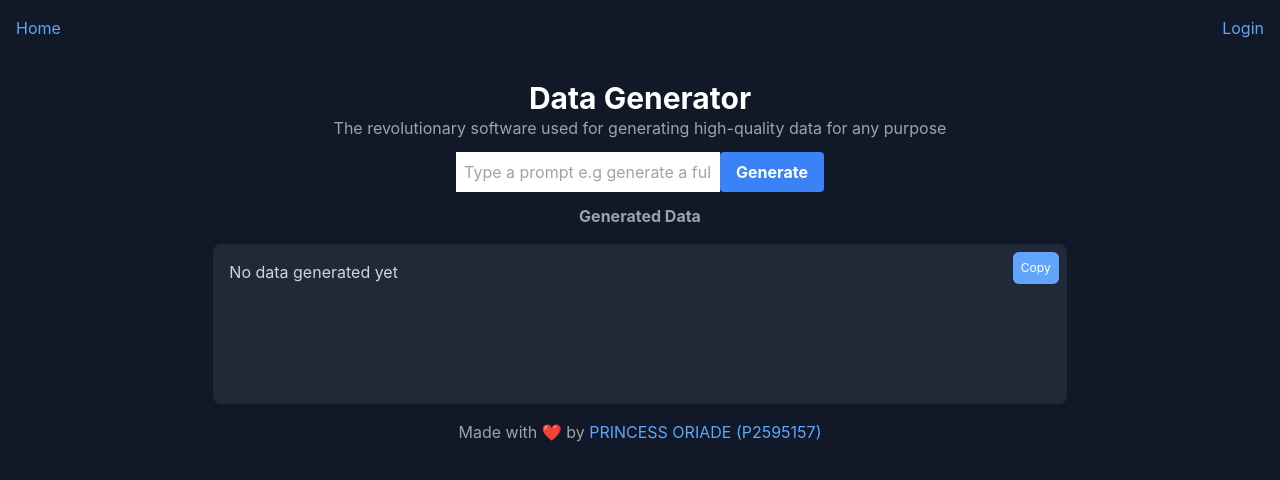
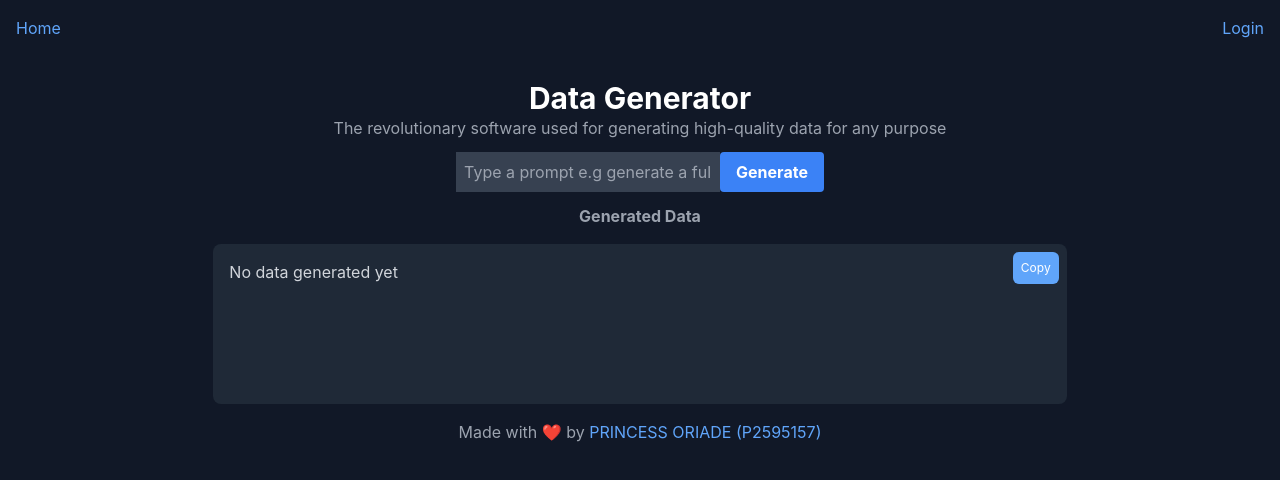
Before and after one commit to litmus-zhang/datagen-client, a Next.js app: page / in a window 1280 px wide. Shown: the top 480 px of the page. Built offline with nearby package versions, Linux system fonts and the light colour scheme.

Commit message:
updated index.ts

```diff
--- a/pages/index.tsx
+++ b/pages/index.tsx
@@ -67,13 +67,13 @@ export default function Home() {
             type="text"
             value={input}
             onChange={(e) => setInput(e.target.value)}
-            className="p-2 outline-none focus:text-black"
+            className="p-2 outline-none text-white bg-gray-700"
             placeholder="Type a prompt e.g generate a full user details for signup"
           />
           <button
             onClick={generateData}
             disabled={loading}
-            className="bg-blue-500 hover:bg-blue-700 text-white font-bold py-2 px-4 rounded"
+            className="bg-blue-500 hover:bg-blue-700 text-white font-bold py-2 px-4 rounded "
           >
             {loading ? "Generating..." : "Generate"}
           </button>
```
